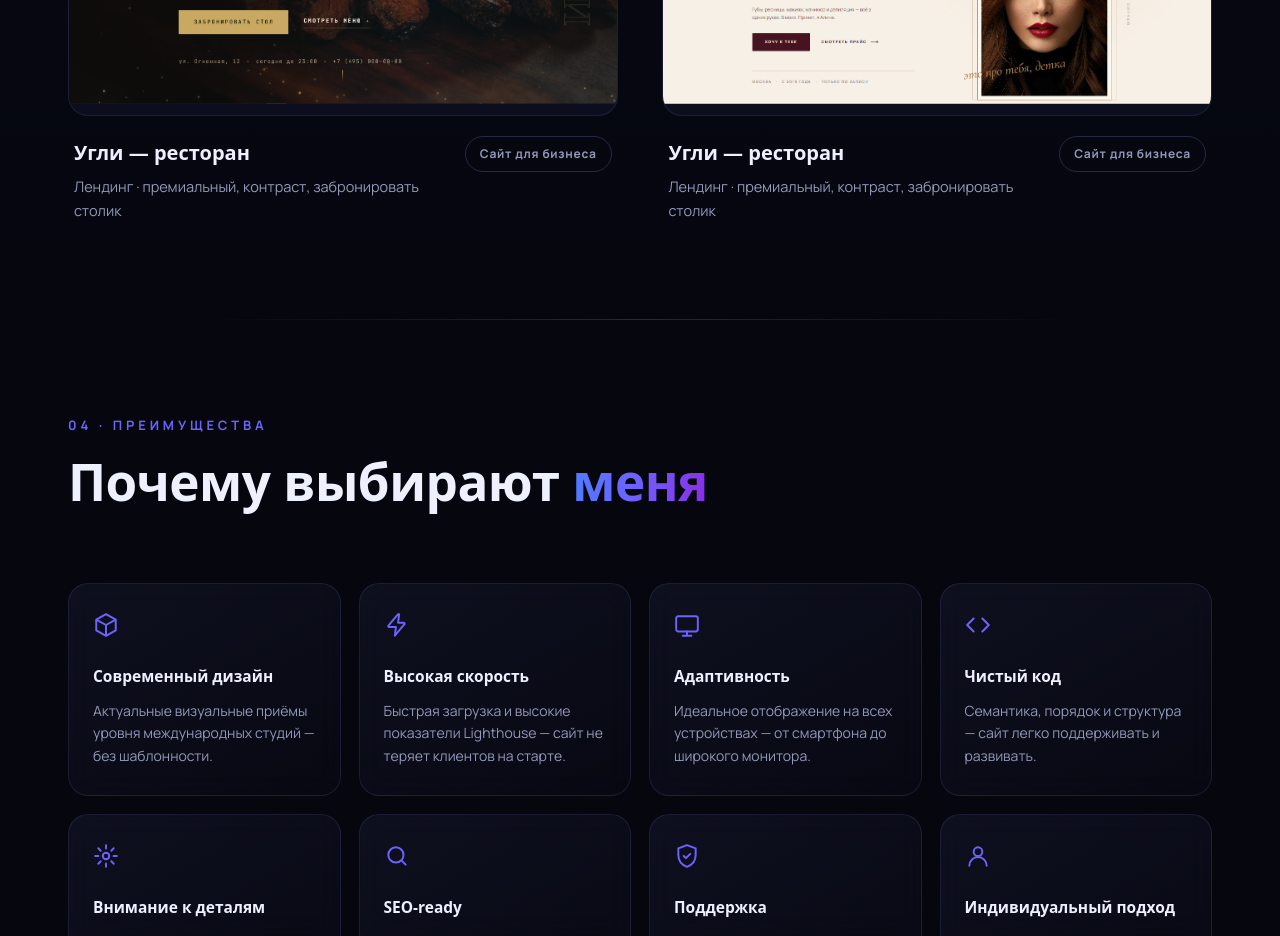
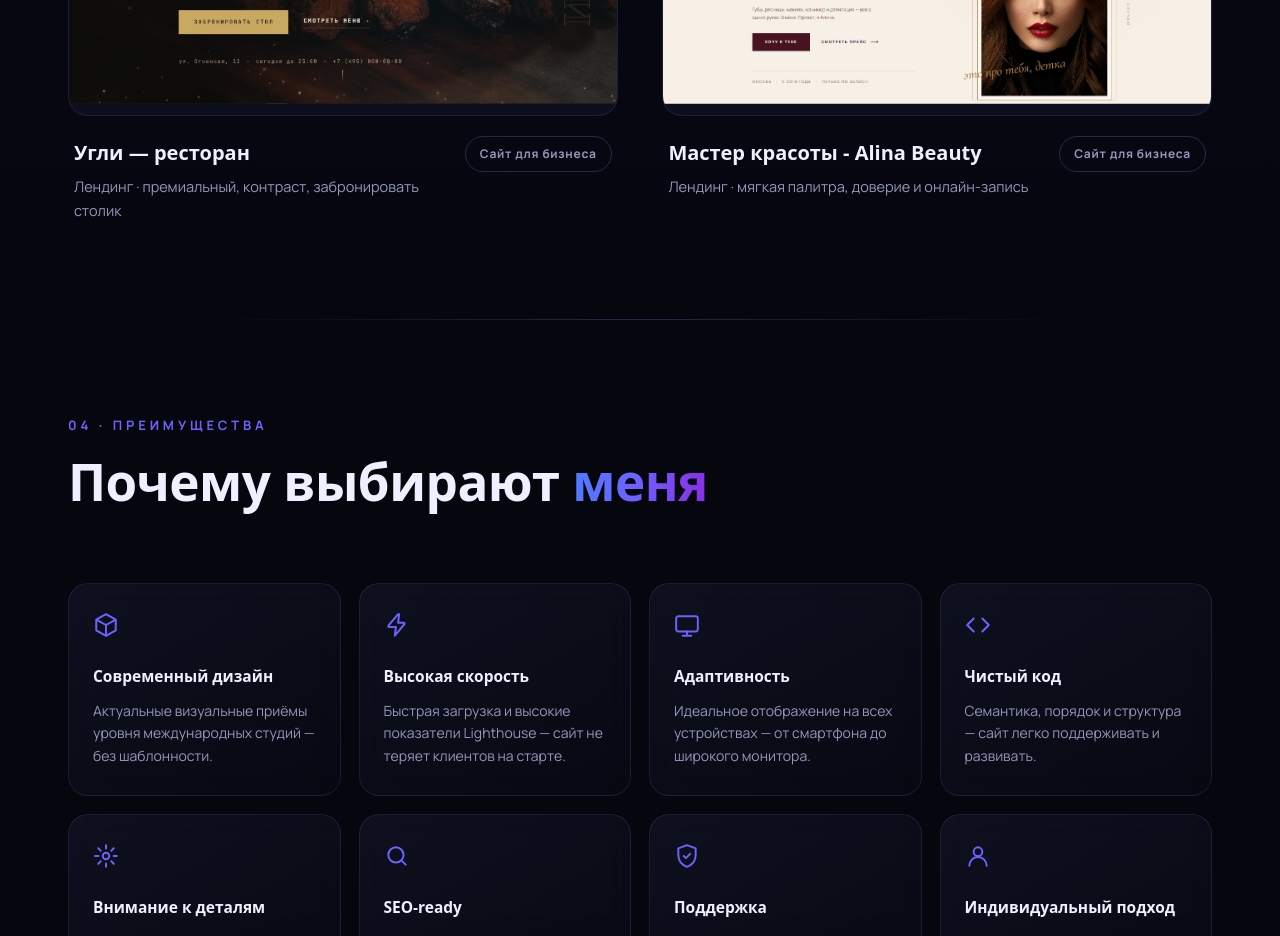
Before and after one commit to DevIvan1/DevIvan1.github.io, a plain HTML site: page index.html in a window 1280 px wide. Shown: the part 4320-5256 px from the top of the page. Drawn offline with nearby package versions, Linux system fonts and the light colour scheme; a web font is replaced by a local one.

Commit message:
New site for Beauty master2

```diff
--- a/index.html
+++ b/index.html
@@ -301,8 +301,8 @@
           </button>
           <div class="work__meta">
             <div>
-              <h3>Угли — ресторан</h3>
-              <p>Лендинг · премиальный, контраст, забронировать столик</p>
+              <h3>Мастер красоты - Alina Beauty</h3>
+              <p>Лендинг · мягкая палитра, доверие и онлайн-запись</p>
             </div>
             <span class="work__tag">Сайт для бизнеса</span>
           </div>
```
